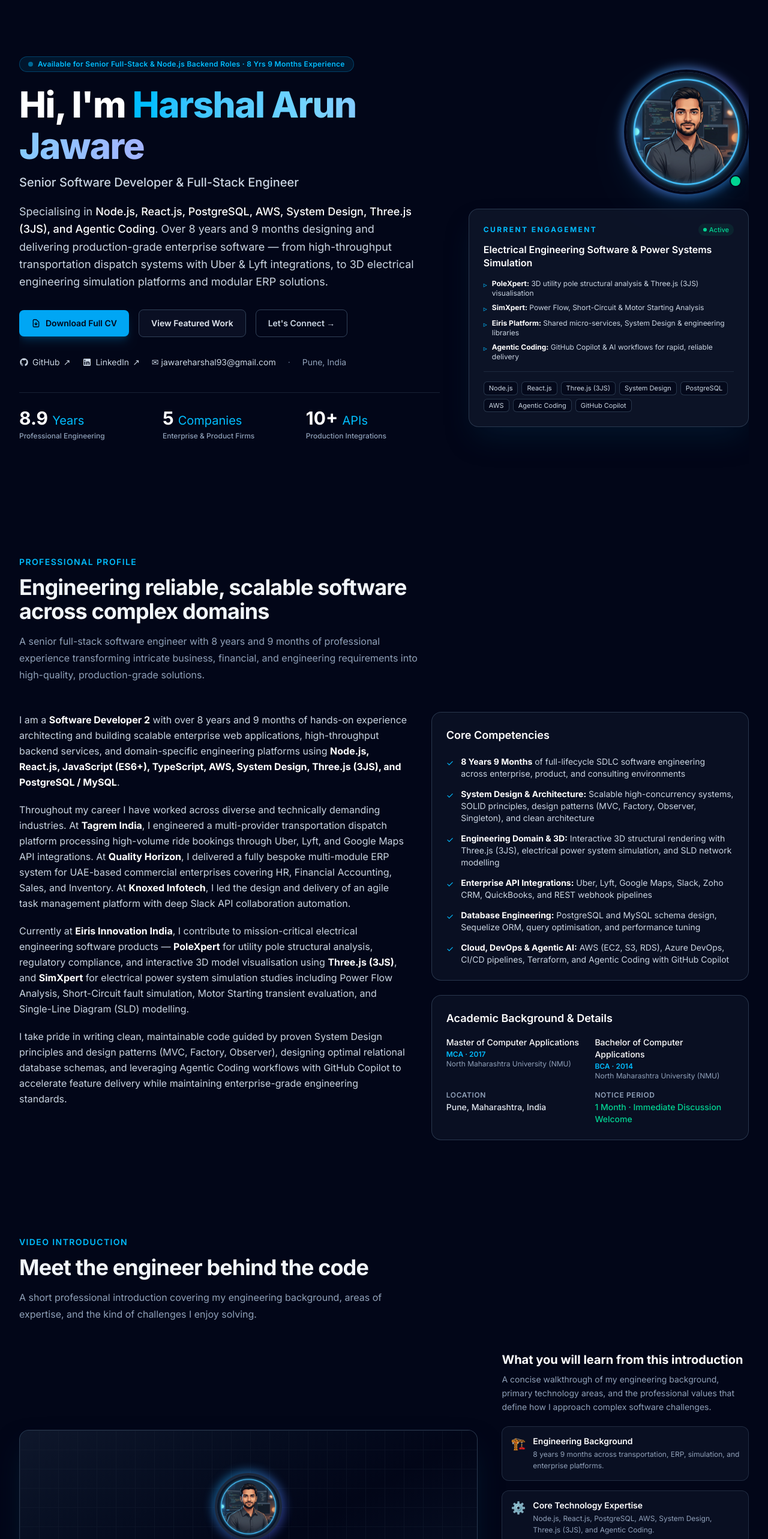
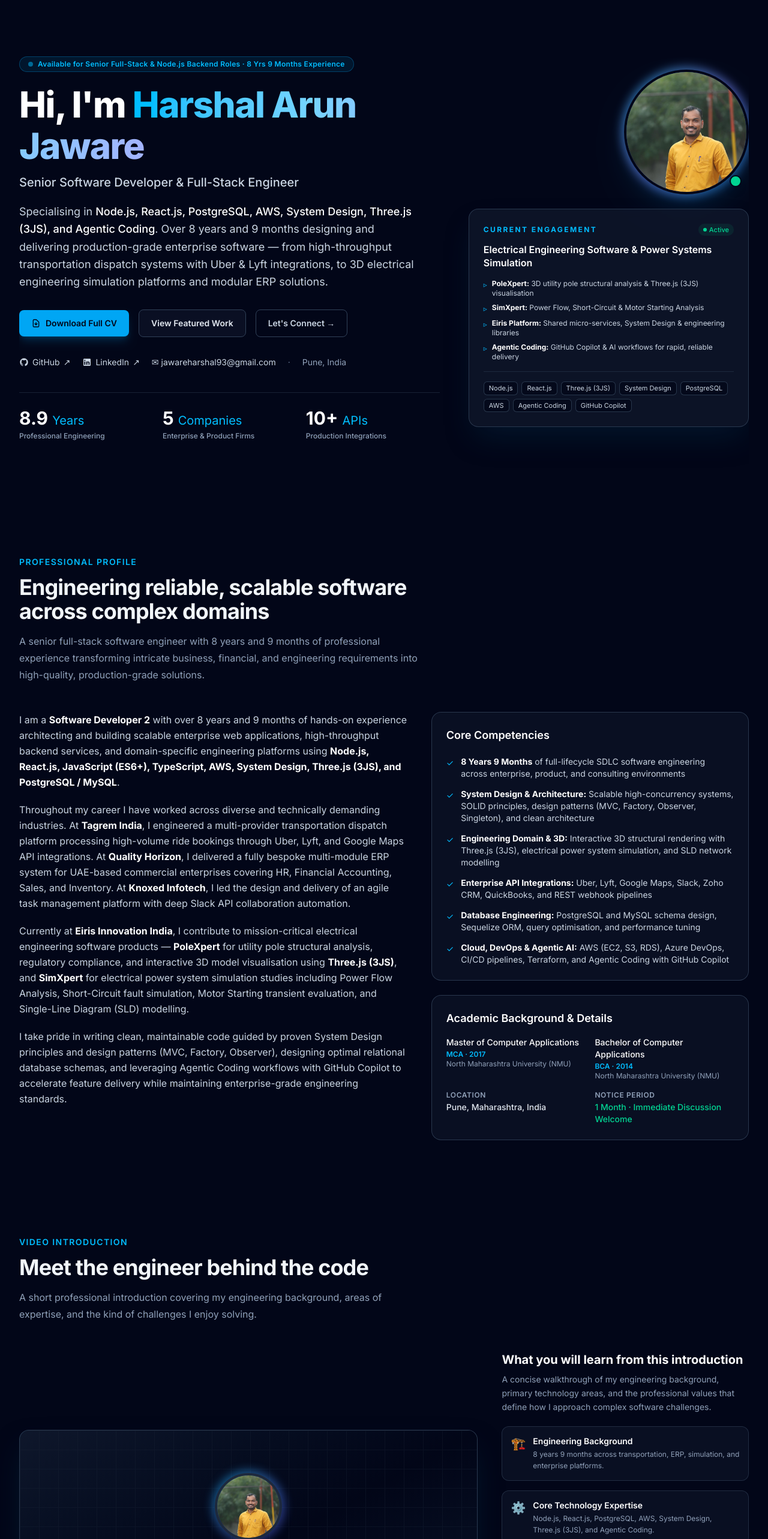
Before and after one commit to HarshalJaware/personal-portfolio, a React (Vite) app: page / in a window 1280 px wide. Shown: the part 100-2666 px from the top of the page at 60% size. Built offline with nearby package versions, Linux system fonts and the light colour scheme.

Commit message:
chore: update profile photo with user portrait and optimize focal framing

```diff
--- a/src/components/sections/Hero.jsx
+++ b/src/components/sections/Hero.jsx
@@ -124,7 +124,7 @@ const Hero = () => {
                 <img
                   src="./profile.jpg"
                   alt="Harshal Arun Jaware — Senior Software Developer"
-                  className="h-full w-full object-cover object-top"
+                  className="h-full w-full object-cover object-[center_20%]"
                   loading="eager"
                 />
               </div>
--- a/src/components/sections/VideoProfile.jsx
+++ b/src/components/sections/VideoProfile.jsx
@@ -62,7 +62,7 @@ const VideoProfile = () => {
                     <img
                       src="./profile.jpg"
                       alt="Harshal Arun Jaware"
-                      className="relative h-28 w-28 rounded-full border-4 border-slate-800 object-cover object-top shadow-xl"
+                      className="relative h-28 w-28 rounded-full border-4 border-slate-800 object-cover object-[center_20%] shadow-xl"
                     />
                   </div>
 
```
Also changed, not shown: public/profile.jpg.
